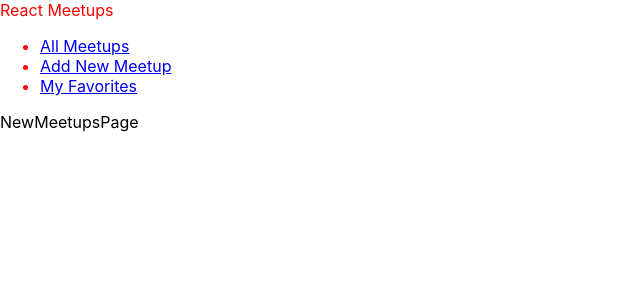
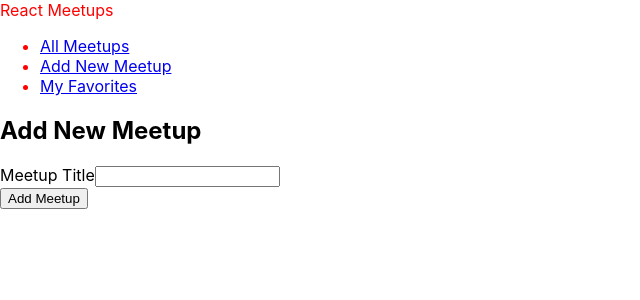
Before and after one commit to Wicoka/Test-React-Todo, a React (Create React App) app in the folder test-app/: page /new-meetup in a window 1280 px wide. Shown: the top 300 px of the page, without its empty margins (0-640 px from the left). Built offline with nearby package versions, Linux system fonts and the light colour scheme.

Commit message:
Add form to project

```diff
--- /dev/null
+++ b/test-app/src/components/meetups/NewMeetupFrom.js
@@ -0,0 +1,37 @@
+import { useRef } from 'react';
+import Card from '../../ui/Card';
+
+function NewMeetupForm(props) {
+    const titleInputRef = useRef();
+    // Itt lehet több useRef ha több input mezőnk van
+
+    function submitHandler(event) {
+        event.preventDefault();
+
+        const enteredTitle = titleInputRef.current.value;
+
+        const meetupData = {
+            id: Math.random(),
+            title: enteredTitle
+        };
+
+        console.log(meetupData);
+
+        props.onAddMeetup(meetupData);
+    }
+    return (
+        <Card>
+            <form onSubmit={submitHandler}>
+                <div>
+                    <label htmlFor="title">Meetup Title</label>
+                    <input type="text" required id="title" ref={titleInputRef} />
+                </div>
+                <div>
+                    <button>Add Meetup</button>
+                </div>
+            </form>
+        </Card>
+    );
+}
+
+export default NewMeetupForm;
--- a/test-app/src/pages/NewMeetup.js
+++ b/test-app/src/pages/NewMeetup.js
@@ -1,6 +1,16 @@
+import NewMeetupForm from '../components/meetups/NewMeetupFrom';
+
 function NewMeetupPage(props) {
+    function addMeetupHandler(meetupData) {
+        // Itt akarom elküldeni a HTTP kérést ha új Meetup-ot adok hozzá az alkalmazásomhoz
+
+    }
+
     return (
-        <div>NewMeetupsPage</div>
+        <section>
+            <h1>Add New Meetup</h1>
+            <NewMeetupForm onAddMeetup={addMeetupHandler} />
+        </section>
     );
 }
 
```
